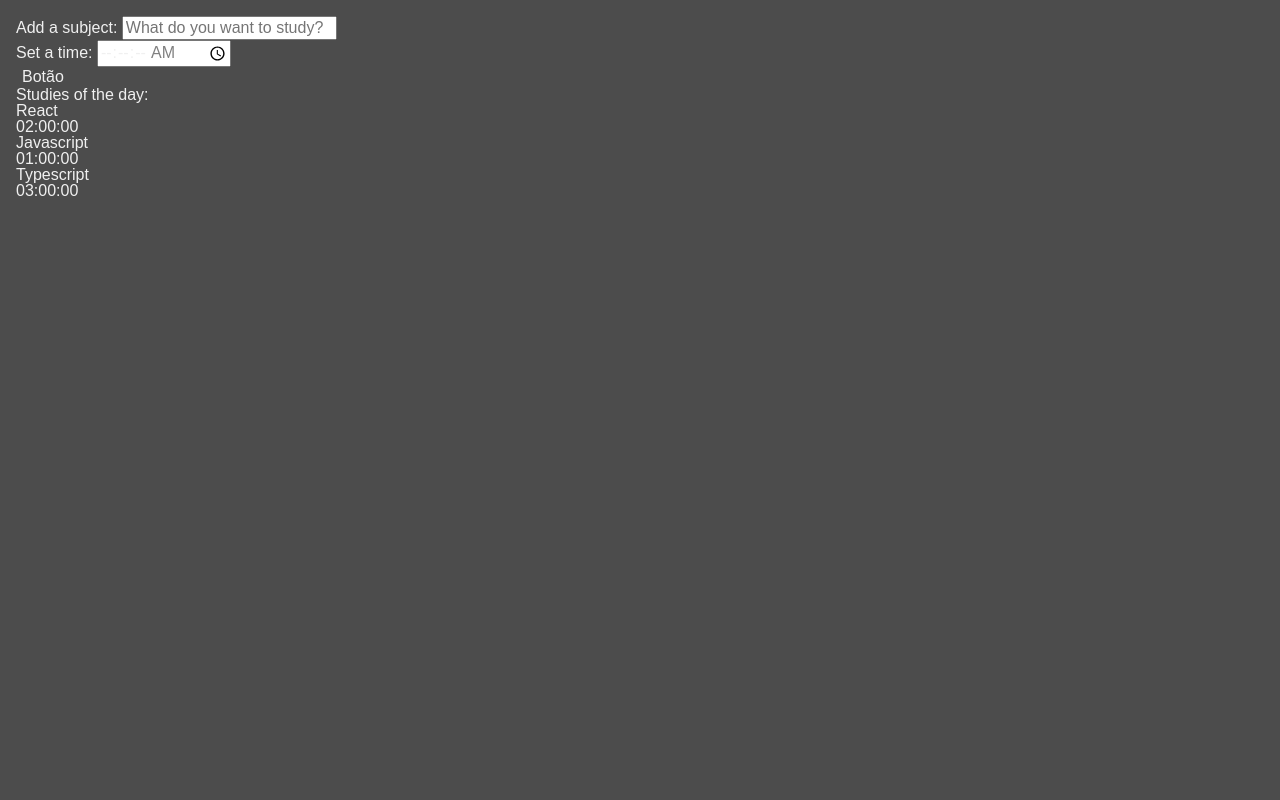
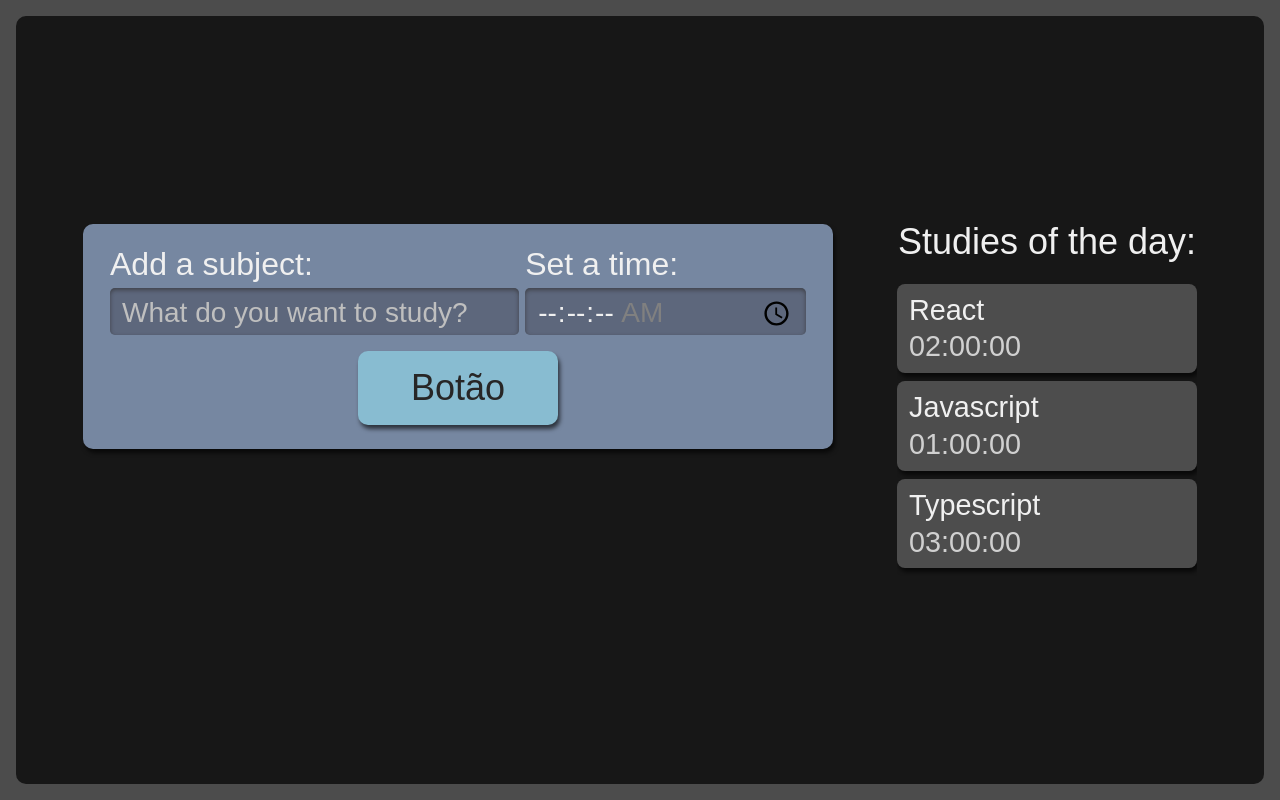
Before and after one commit to mylenaverspeelt/study-timer, a React (Create React App) app: page / in a window 1280 px wide. Built offline with nearby package versions, Linux system fonts and the light colour scheme.

Commit message:
add sass styles

```diff
--- a/package.json
+++ b/package.json
@@ -10,10 +10,9 @@
     "@types/node": "^16.11.36",
     "@types/react": "^18.0.9",
     "@types/react-dom": "^18.0.5",
-    "node-sass": "^7.0.1",
     "react": "^18.1.0",
     "react-dom": "^18.1.0",
-    "react-scripts": "^2.1.3",
+    "react-scripts": "^5.0.1",
     "typescript": "^4.7.2",
     "web-vitals": "^2.1.4"
   },
--- a/src/components/Button.tsx
+++ b/src/components/Button/Button.tsx
@@ -1,11 +1,11 @@
 import React from 'react';
-
+import './buttonStyles.scss'
 //CLASS COMPONENT (tem que extender um react component e tem uma função render obrigatoria que retorna o JSX)
 
 class Button extends React.Component{
     render(){
         return(
-            <button>Botão</button>
+            <button className='botao'>Botão</button>
         )
     }
 }
--- /dev/null
+++ b/src/components/Button/buttonStyles.scss
@@ -0,0 +1,25 @@
+.botao {
+    align-self: center;
+    background-color: #88bcd1;
+    border-radius: 10px;
+    box-shadow: 2px 4px 4px #0000009F;
+    color: #272626;
+    cursor: pointer;
+    font-size: 1.25rem;
+    padding: 16px;
+    width: 150px;
+
+    &:active {
+      background-color: #7CA6B7;
+      box-shadow: 2px 2px 4px #0000009F inset;
+    }
+  }
+
+  @media screen and (min-width: 1280px) {
+    .botao {
+      grid-column-start: span 2;
+      justify-self: center;
+      width: 200px;
+      font-size: 2.25rem;
+    }
+  }
--- a/src/components/Form.tsx
+++ b/src/components/Form/Form.tsx
@@ -1,16 +1,17 @@
 import React from "react";
-import Button from "./Button"
+import Button from "../Button/Button"
+import './formStyles.scss'
 
 class Form extends React.Component {
     render() {
         return (
-            <form action="">
-                <div>
+            <form action="" className="novaTarefa">
+                <div className="inputContainer">
                     <label htmlFor="task">Add a subject: </label>
                     <input type="text" name="task" placeholder="What do you want to study?" required />
                 </div>
 
-                <div>
+                <div className="inputContainer">
                     <label htmlFor="time">Set a time: </label>
                     <input type="time" step="1" name="time" min="00:00:00" max="01:30:00" required/>
                 </div>
--- /dev/null
+++ b/src/components/Form/formStyles.scss
@@ -0,0 +1,61 @@
+.novaTarefa {
+    display:flex;
+    flex-direction: column;
+    grid-area: nova-tarefa;
+    background-color: #7687A1;
+    border-radius: 10px;
+    box-shadow: 2px 4px 4px #0000009F;
+    padding: 12px;
+
+    .inputContainer {
+      display: flex;
+      flex-direction: column;
+      width: 100%;
+      margin-bottom: 16px;
+
+      label {
+        margin-bottom: 8px;
+        font-size: 1.25rem;
+      }
+
+      input {
+        width: 100%;
+        padding: 8px 12px 4px;
+        box-sizing: border-box;
+        border: unset;
+        border-radius: 5px;
+        background-color: #5D677C;
+        box-shadow: 0px 2px 4px #2D2B2B9F inset;
+
+        &::placeholder {
+          color: #BFBFBF;
+        }
+      }
+    }
+
+    @media screen and (min-width: 1280px) {
+      flex-direction: row;
+      flex-wrap: wrap;
+      justify-content: space-around;
+      font-size: 2.25rem;
+      padding: 24px;
+      box-sizing: border-box;
+
+      .inputContainer {
+        width: calc(60% - 12px);
+
+        &:last-of-type {
+          width: 40%;
+        }
+
+        label {
+          font-size: 2rem;
+        }
+
+        input {
+          height: 100%;
+          font-size: 1.75rem;
+        }
+      }
+    }
+  }
--- a/src/components/List.tsx
+++ b/src/components/List/List.tsx
@@ -1,5 +1,5 @@
 import React from "react";
-
+import './listStyles.scss'
 //FUNCTION COMPONENT (não tem nada obrigatório, só o retorno do JSX mesmo)
 
 function List() {
@@ -16,10 +16,10 @@
     }]
 
     return (
-        <aside>
+        <aside className="listaTarefas">
             <h2>Studies of the day:</h2>
             <ul>{tasks.map((item, index) => (
-                        <li key={index}>
+                        <li key={index} className="item">
                             <h3>{item.activity}</h3>
                             <span>{item.time}</span>
                         </li>
--- /dev/null
+++ b/src/components/List/listStyles.scss
@@ -0,0 +1,75 @@
+.listaTarefas {
+    grid-area: tarefas;
+    height: 100%;
+
+    h2 {
+      font-size: 1.25rem;
+      margin-bottom: 12px;
+    }
+
+    ul {
+      max-height: 350px;
+      overflow-y: scroll;
+        scrollbar-width: thin;
+    }
+
+    @media screen and (min-width:1280px) {
+
+      h2{
+        text-align: center;
+        font-size: 2.25rem;
+        margin-bottom: 24px;
+      }
+
+      ul {
+        overflow: auto;
+        max-height: 500px;
+      }
+    }
+  }
+
+  .item {
+    background-color: #4D4D4D;
+    border-radius: 8px;
+    box-shadow: 2px 4px 4px #0000009F;
+    padding: 12px;
+    margin-bottom: 8px;
+    position: relative;
+    cursor: pointer;
+
+    h3 {
+      margin-bottom: 8px;
+      word-break: break-all;
+    }
+
+    span {
+      color: #D0D0D0;
+    }
+
+    @media screen and (min-width:1280px) {
+      font-size: 1.8rem;
+    }
+  }
+
+  .itemSelecionado {
+    background-color: #292929;
+    box-shadow: 2px 4px 4px #0000009F inset;
+  }
+
+  .itemCompletado {
+    background-color: #566F42;
+    cursor: auto;
+
+    .concluido {
+      display: block;
+      background-image: url('../../assets/img/check-mark.svg');
+      background-repeat: no-repeat;
+      background-size: 38px 38px;
+      position: absolute;
+      top: 50%;
+      right: 12px;
+      transform: translateY(-50%);
+      width: 42px;
+      height: 43px;
+    }
+  }
--- a/src/pages/App.tsx
+++ b/src/pages/App.tsx
@@ -1,11 +1,11 @@
 import React from 'react';
-import Form from '../components/Form';
-import List from '../components/List';
+import Form from '../components/Form/Form';
+import List from '../components/List/List';
 import './styles.scss'
 
 function App() {
   return (
-    <div className="App">
+    <div className="AppStyle">
      <Form />
      <List />
     </div>
```
Also changed, not shown: src/assets/img/check-mark.svg (added), 1 other file (tests, documents, lock files or other folders).
